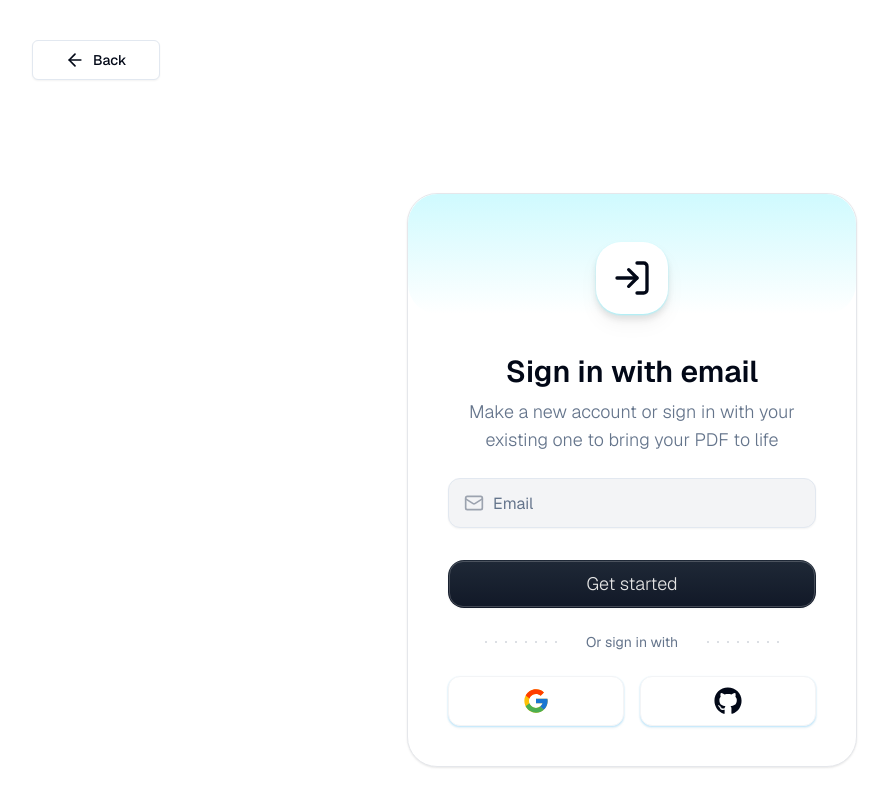
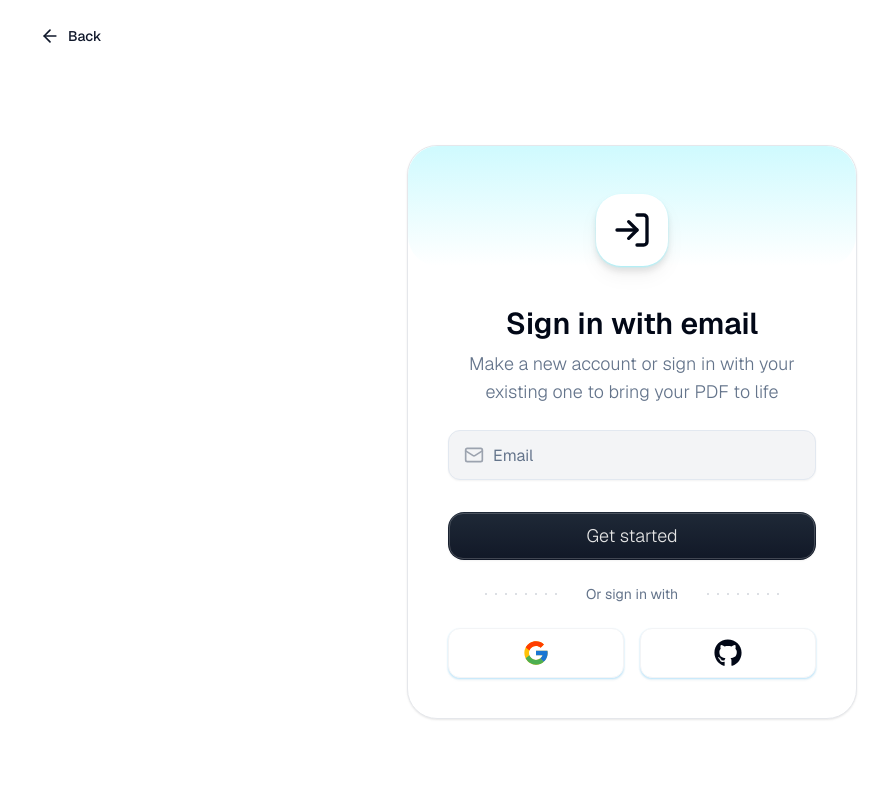
Before and after one commit to Ak2407/imagis, a Next.js app: page /auth/signup in a window 1280 px wide. Shown: the whole page, without its empty margins (8-896 px from the left). Built offline with nearby package versions, Linux system fonts and the light colour scheme.

Commit message:
auth screen fix

```diff
--- a/src/app/auth/signup/page.tsx
+++ b/src/app/auth/signup/page.tsx
@@ -5,10 +5,10 @@ import { ArrowLeft } from "lucide-react";
 
 const SignupPage = () => {
   return (
-    <div className="w-screen h-screen flex flex-col items-start justify-center gap-10 ">
-      <div className="flex items-center justify-start w-full p-10  ">
+    <div className="w-screen h-screen flex flex-col items-start justify-center gap-2 ">
+      <div className="flex items-center justify-start w-full pt-4 pl-4 ">
         <Link href="/">
-          <Button variant="outline" size="lg">
+          <Button variant="link" size="lg">
             <div className="flex items-center justify-center gap-2">
               <ArrowLeft className="h-5 w-5" />
               <h1 className="">Back</h1>
```
